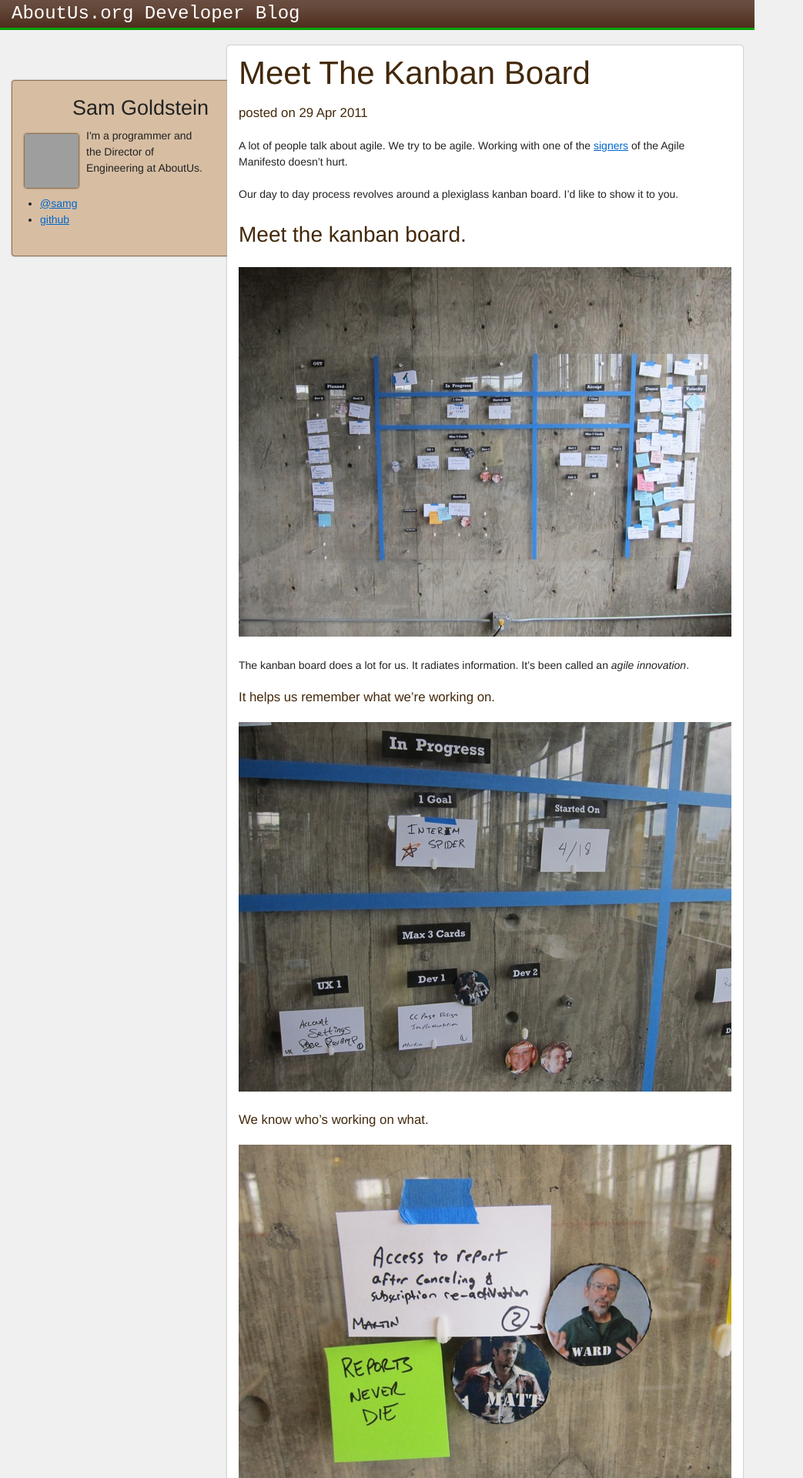
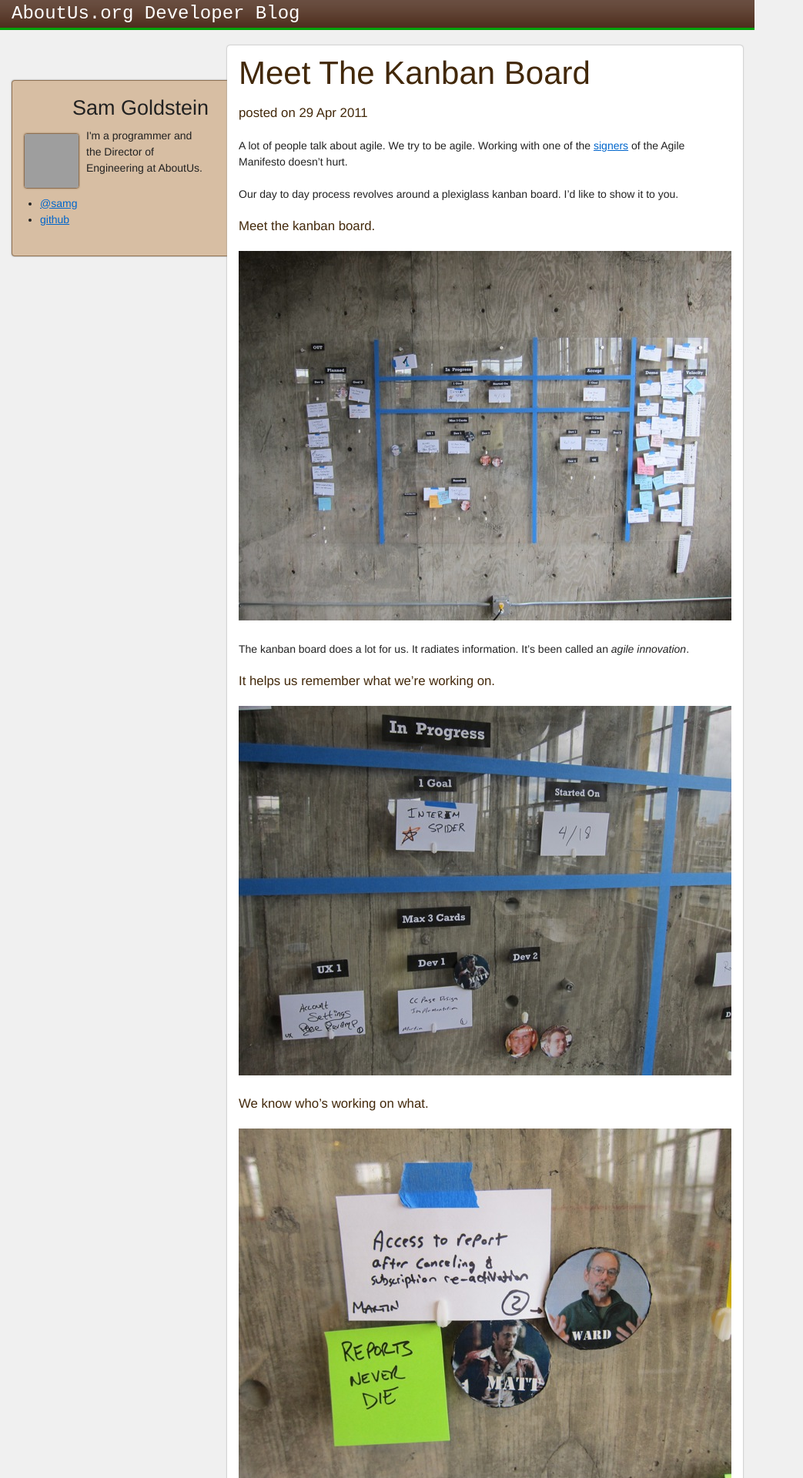
Before and after one commit to AboutUs/devblog, a Jekyll site: the page built from _posts/2011-04-29-meet-the-kanban-board.markdown, in a window 1280 px wide. Shown: the top 1920 px of the page at 77% size, without its empty margins (0-1043 px from the left). Built offline with Jekyll 4.4.1, drawn with Linux system fonts in a browser that asks for light colours; Markdown is read by kramdown in place of the engine named in the settings; grey boxes are pictures that could not be loaded.

Commit message:
One more

```diff
--- a/_posts/2011-04-29-meet-the-kanban-board.markdown
+++ b/_posts/2011-04-29-meet-the-kanban-board.markdown
@@ -12,8 +12,7 @@ Manifesto doesn't hurt.
 Our day to day process revolves around a plexiglass kanban board.
 I'd like to show it to you.
 
-Meet the kanban board.
---
+#### Meet the kanban board.
 
 ![aboutus kanban board](/images/meet-kanban/kanban5.jpg)
 
```
